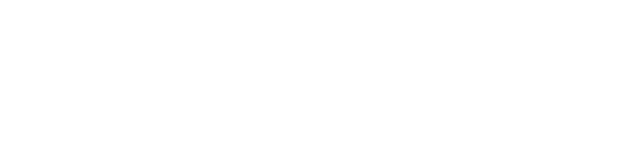
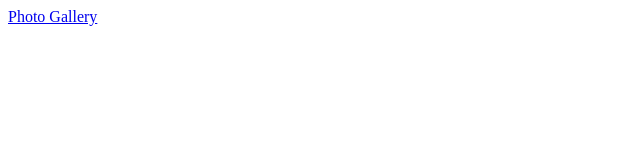
Before and after one commit to emmayates/emmayates.github.io, a plain HTML site: page index.html in a window 1280 px wide. Shown: the whole page, without its empty margins (0-640 px from the left). Drawn offline with Linux system fonts and the light colour scheme.

Commit message:
photogallery link

```diff
--- a/index.html
+++ b/index.html
@@ -1,2 +1,4 @@
 
 <title>HomePage</title>
+
+<a href="photogallery.html" target="_blank">Photo Gallery</a>
```
